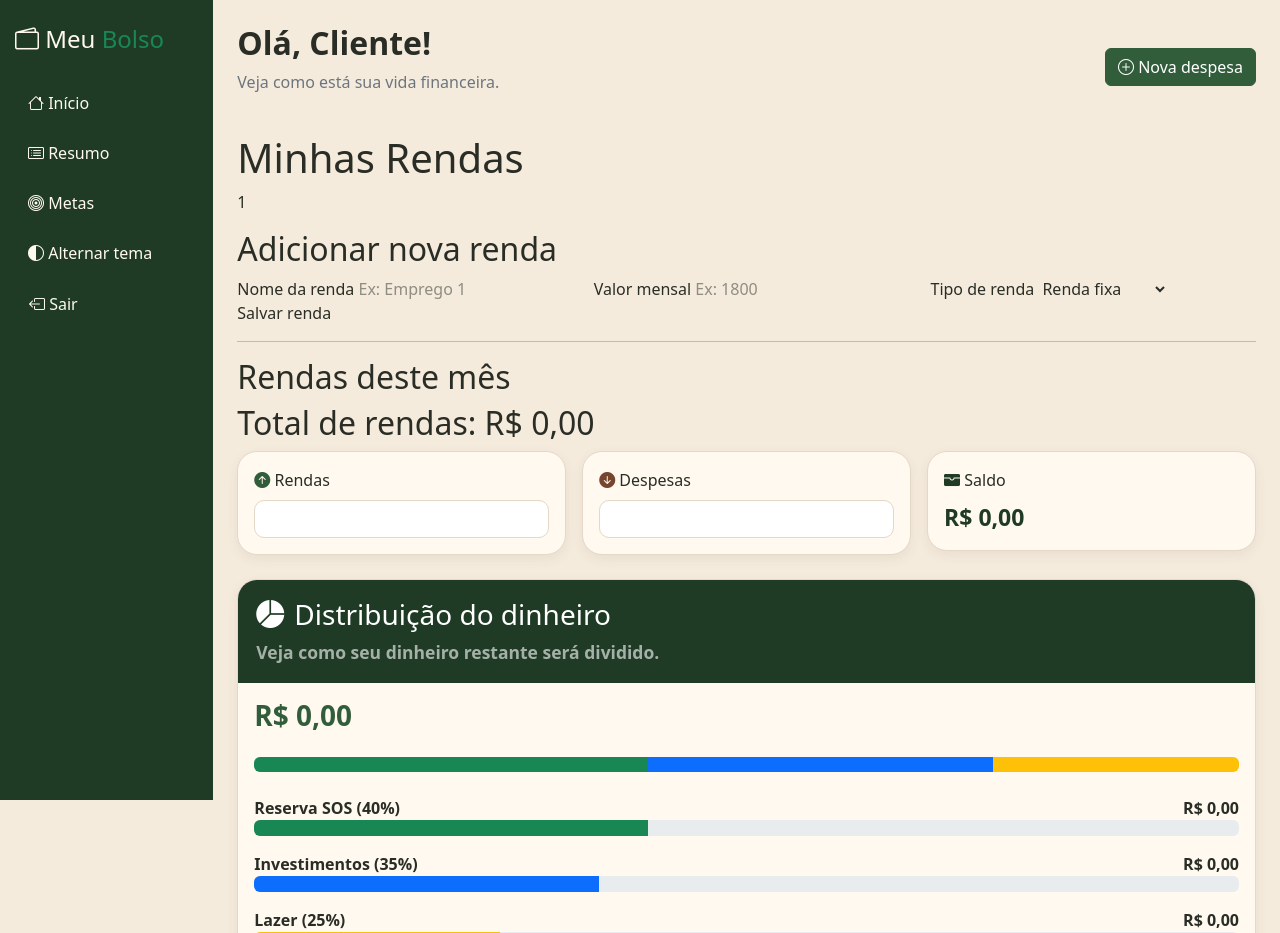
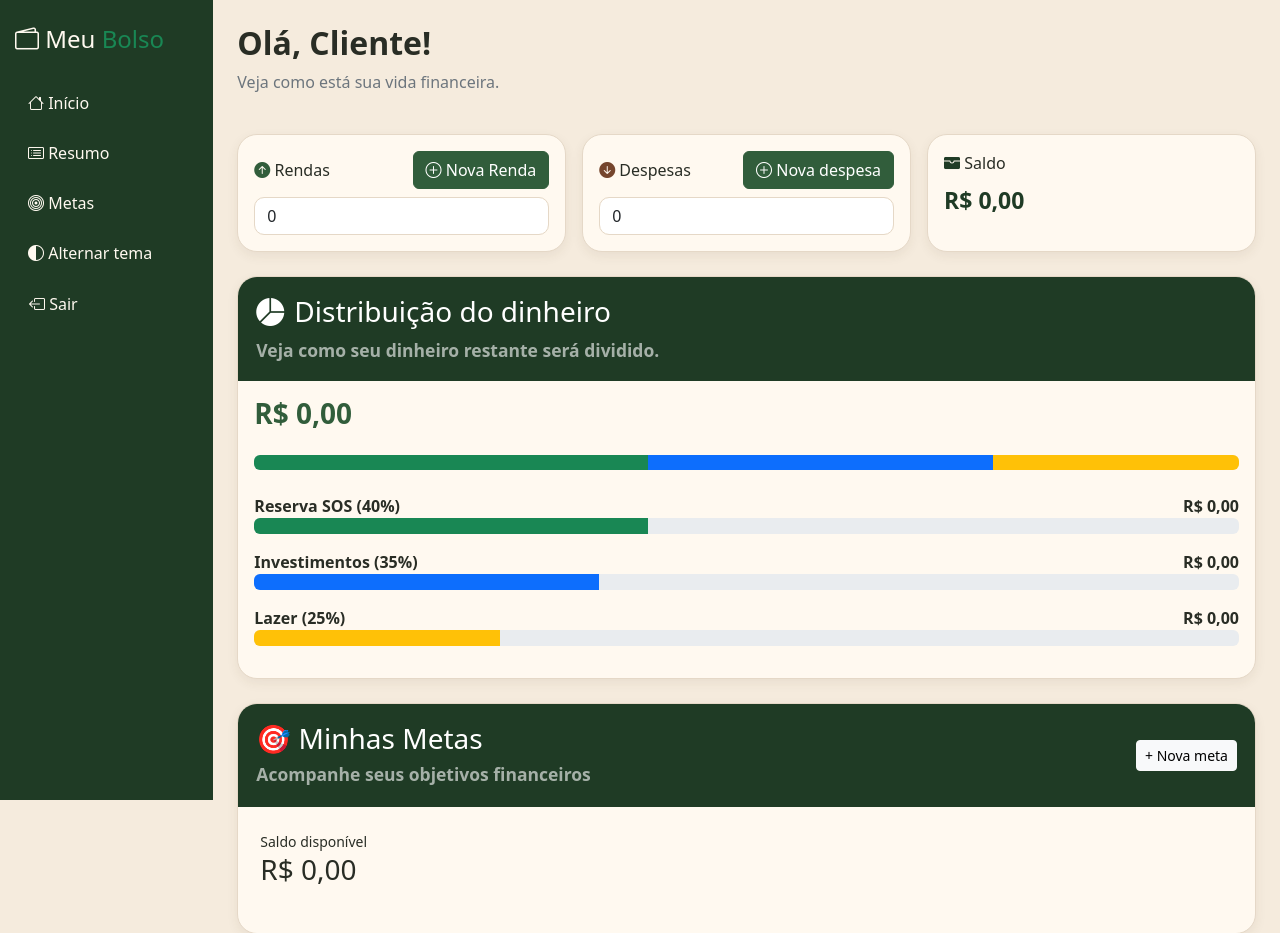
Before and after one commit to Arthurprd-max/PI, a Laravel app: page / in a window 1280 px wide. Shown: the top 933 px of the page. Run offline with Laravel 12, Linux system fonts and the light colour scheme; a user stored in the database is signed in; data comes from the database, SQL or seed files in the repository; style sheets or scripts are compiled from the project's sources.

Commit message:
botoes renda e despesas

```diff
--- a/resources/css/app.css
+++ b/resources/css/app.css
@@ -119,6 +119,10 @@ body {
     height: auto;
     box-shadow: 0 4px 12px var(--cor-sombra);
     transition: background 0.3s ease, box-shadow 0.3s ease;
+}
+
+.row.g-3.mb-4 > .col-md-4 > .cartao {
+    height: 100%;
 }
 
 .cartao-cabecalho {
--- a/resources/js/app.js
+++ b/resources/js/app.js
@@ -40,6 +40,13 @@ function fecharModal() {
     const modal = document.getElementById('modal');
     if (modal) {
         modal.classList.remove('aberto');
+    }
+
+    const modalRenda = document.getElementById('modalRenda');
+    if (modalRenda && window.bootstrap) {
+        const instanciaRenda = bootstrap.Modal.getInstance(modalRenda)
+            || bootstrap.Modal.getOrCreateInstance(modalRenda);
+        instanciaRenda.hide();
     }
 
     const modalBootstrap = document.getElementById('exampleModal');
@@ -94,6 +101,41 @@ if (rendaInput) {
 }
 if (despesaInput) {
     despesaInput.addEventListener('input', calcularSaldo);
+}
+
+// CADASTRAR RENDA
+const formRenda = document.getElementById('formRenda');
+if (formRenda) {
+    formRenda.addEventListener('submit', function (event) {
+        event.preventDefault();
+
+        const valor = Number(document.getElementById('valorRenda').value);
+        if (valor <= 0) {
+            alert('Digite um valor válido!');
+            return;
+        }
+
+        fetch(formRenda.action, {
+            method: 'POST',
+            body: new FormData(formRenda),
+            headers: {
+                'X-Requested-With': 'XMLHttpRequest'
+            }
+        }).then(function (response) {
+            if (!response.ok) {
+                throw new Error('Não foi possível cadastrar a renda.');
+            }
+
+            const rendaAtual = Number(document.getElementById('rendas').value) || 0;
+            document.getElementById('rendas').value = rendaAtual + valor;
+            calcularSaldo();
+            formRenda.reset();
+            document.getElementById('dataRenda').value = new Date().toISOString().slice(0, 10);
+            fecharModal();
+        }).catch(function () {
+            alert('Não foi possível cadastrar a renda.');
+        });
+    });
 }
 
 // CADASTRAR DESPESA
--- a/resources/views/tela-primaria.blade.php
+++ b/resources/views/tela-primaria.blade.php
@@ -55,6 +55,8 @@
                 </form>
 
             </div>
+
+
             <!-- PAINEL -->
             <div class="col-md-10 p-4 painel-principal">
 
@@ -69,81 +71,62 @@
                         </p>
                     </div>
 
-                    <button type="button" class="btn btn-success botao-nova-despesa" data-bs-toggle="modal"
-                        data-bs-target="#exampleModal">
 
-                        <i class="bi bi-plus-circle"></i> Nova despesa
-
-                    </button>
 
                 </div>
 
-                <h1>Minhas Rendas</h1>
 
-                @if(session('sucesso'))
-                <p>{{ session('sucesso') }}</p>
-                @endif
+                <!-- MODAL DE RENDA -->
+                <div class="modal fade" id="modalRenda" tabindex="-1">
+                    <div class="modal-dialog modal-dialog-centered">
+                        <form id="formRenda" class="modal-content" action="{{ route('entradas.store') }}" method="POST">
+                            @csrf
 
-                @if($errors->any())
-                @foreach($errors->all() as $erro)
-                <p>{{ $erro }}</p>
-                @endforeach
-                @endif
+                            <div class="modal-header">
+                                <h5 class="modal-title">Cadastrar renda</h5>
+                                <button type="button" class="btn-close" data-bs-dismiss="modal"></button>
+                            </div>
 
-                <h2>Adicionar nova renda</h2>
+                            <div class="modal-body">
+                                <div class="mb-3">
+                                    <label for="nomeRenda" class="form-label">Nome da renda</label>
+                                    <input type="text" id="nomeRenda" name="descricao" class="form-control"
+                                        placeholder="Ex: Salário" required>
+                                </div>
 
-                <form action="{{ route('entradas.store') }}" method="POST">
+                                <div class="mb-3">
+                                    <label for="tipoRenda" class="form-label">Tipo de renda</label>
+                                    <select id="tipoRenda" name="tipo" class="form-select" required>
+                                        <option value="">Selecione</option>
+                                        <option value="fixa">Fixa</option>
+                                        <option value="variavel">Variável</option>
+                                    </select>
+                                </div>
 
-                    <label>Nome da renda</label>
-                    <input type="text" name="descricao" placeholder="Ex: Emprego 1" required>
+                                <div class="mb-3">
+                                    <label for="valorRenda" class="form-label">Valor da renda</label>
+                                    <input type="number" id="valorRenda" name="valor" class="form-control"
+                                        placeholder="R$ 0,00" min="0.01" step="0.01" required>
+                                </div>
 
-                    <label>Valor mensal</label>
-                    <input type="number" name="valor" step="0.01" min="0.01" placeholder="Ex: 1800" required>
+                                <div class="mb-3">
+                                    <label for="dataRenda" class="form-label">Data</label>
+                                    <input type="date" id="dataRenda" name="data" class="form-control"
+                                        value="{{ now()->toDateString() }}" required>
+                                </div>
+                            </div>
 
-                    <label>Tipo de renda</label>
-                    <select name="tipo" required>
-                        <option value="fixa">Renda fixa</option>
-                        <option value="variavel">Renda variável</option>
-                    </select>
-
-                    <button type="submit">Salvar renda</button>
-                </form>
-
-                <hr>
-
-                <h2>Rendas deste mês</h2>
-
-                @foreach($rendasMensais as $renda)
-                <div>
-                    <h3>{{ $renda->descricao }}</h3>
-
-                    @foreach($renda->valoresMensais as $mensal)
-                    <p>
-                        Valor:
-                        R$ {{ number_format($mensal->valor, 2, ',', '.') }}
-                    </p>
-
-                    <p>
-                        {{ $mensal->recebida ? 'Recebida' : 'Aguardando recebimento' }}
-                    </p>
-
-                    <form action="{{ route('rendas.recebida', $mensal) }}" method="POST">
-                        @csrf
-                        @method('PATCH')
-
-                        <button type="submit">
-                            {{ $mensal->recebida ? 'Desmarcar recebimento' : 'Marcar como recebida' }}
-                        </button>
-                    </form>
-                    @endforeach
+                            <div class="modal-footer">
+                                <button type="button" class="btn btn-secondary" data-bs-dismiss="modal">
+                                    Cancelar
+                                </button>
+                                <button type="submit" class="btn btn-success">
+                                    Salvar renda
+                                </button>
+                            </div>
+                        </form>
+                    </div>
                 </div>
-                <hr>
-                @endforeach
-
-                <h2>
-                    Total de rendas:
-                    R$ {{ number_format($totalRendas, 2, ',', '.') }}
-                </h2>
 
                 <!-- MODAL DE DESPESA -->
                 <div class="modal fade" id="exampleModal" tabindex="-1">
@@ -253,12 +236,19 @@
                     <div class="col-md-4">
 
                         <div class="cartao">
+                            <div class="d-flex justify-content-between align-items-center">
+                                <div>
+                                    <i class="bi bi-arrow-up-circle-fill verde"></i>
 
-                            <i class="bi bi-arrow-up-circle-fill verde"></i>
+                                    Rendas
+                                </div>
 
-                            Rendas
-
-                            <input type="number" id="rendas" class="form-control mt-2" value="" min="" step="0.01">
+                                <button type="button" class="btn btn-success" data-bs-toggle="modal"
+                                    data-bs-target="#modalRenda">
+                                    <i class="bi bi-plus-circle"></i> Nova Renda
+                                </button>
+                            </div>
+                            <input type="number" id="rendas" class="form-control mt-2" value="0" min="0" step="0.01">
 
                         </div>
 
@@ -269,12 +259,19 @@
                     <div class="col-md-4">
 
                         <div class="cartao">
+                            <div class="d-flex justify-content-between align-items-center">
+                                <div>
+                                    <i class="bi bi-arrow-down-circle-fill vermelho"></i>
+                                    Despesas
+                                </div>
 
-                            <i class="bi bi-arrow-down-circle-fill vermelho"></i>
+                                <button type="button" class="btn btn-success" data-bs-toggle="modal"
+                                    data-bs-target="#exampleModal">
+                                    <i class="bi bi-plus-circle"></i> Nova despesa
+                                </button>
+                            </div>
 
-                            Despesas
-
-                            <input type="number" id="despesas" class="form-control mt-2" value="" min="" step="0.01">
+                            <input type="number" id="despesas" class="form-control mt-2" value="0" min="0" step="0.01">
 
                         </div>
 
```
Also changed, not shown: app/Http/Controllers/EntradaController.php (+9 -4 lines).
